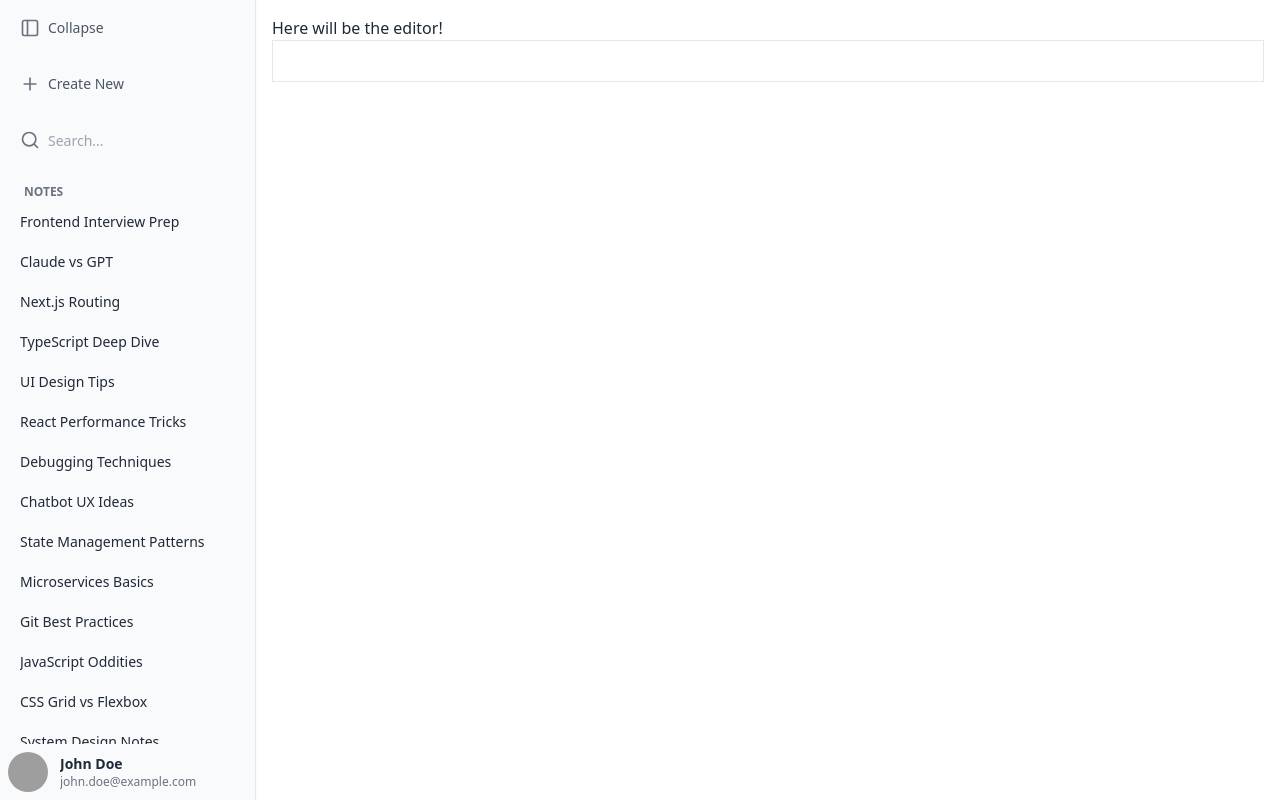
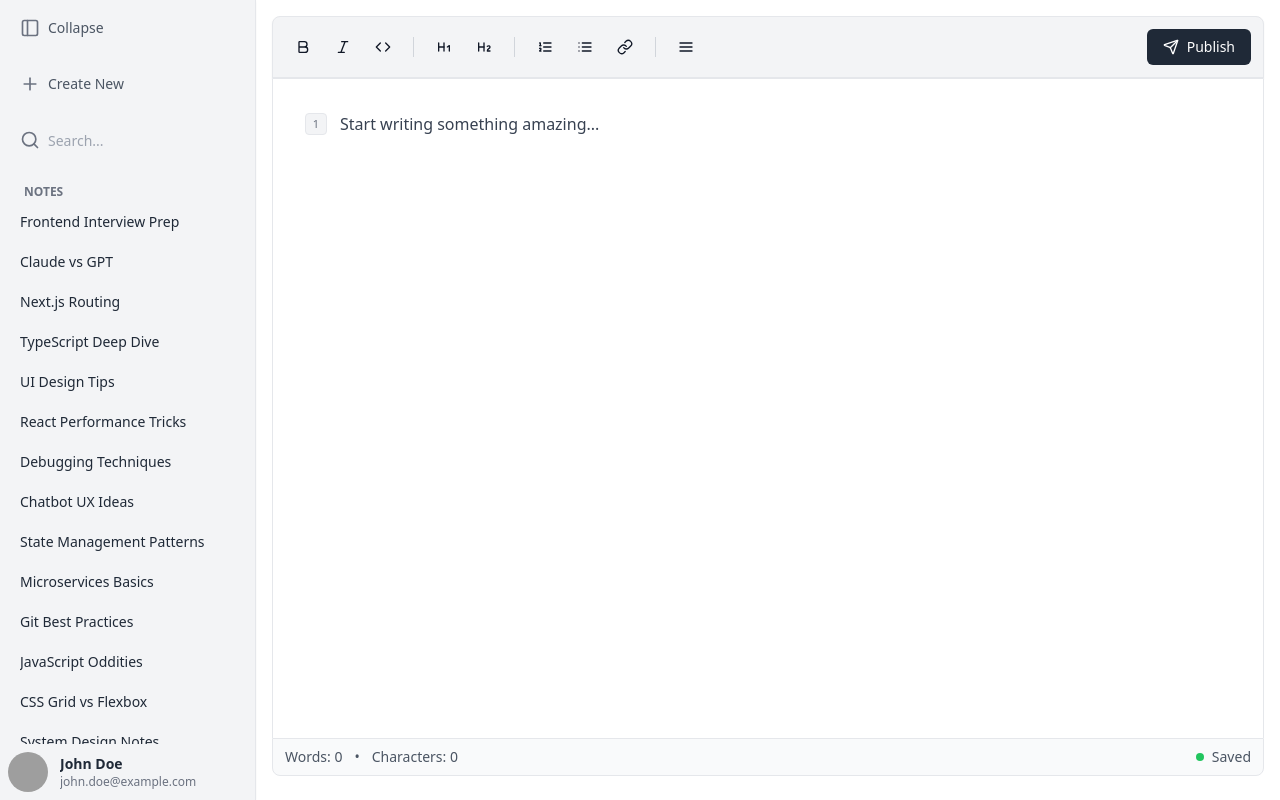
Before and after one commit to anuragsayshelloworld/docsfeed, a React (Vite) app: page / in a window 1280 px wide. Built offline with nearby package versions, Linux system fonts and the light colour scheme; grey boxes are pictures that could not be loaded.

Commit message:
Changes in UI of the editor

```diff
--- a/src/components/Sidebar.jsx
+++ b/src/components/Sidebar.jsx
@@ -21,7 +21,7 @@ export default function Sidebar() {
 
   return (
     <aside
-      className={`flex flex-col h-full border-r shadow-sm bg-gray-50 transition-[width] duration-300 ease-in-out
+      className={`flex flex-col h-full border-r shadow-sm bg-gray-100 transition-[width] duration-300 ease-in-out
         ${expandSidebar ? "w-64" : "w-16"}`}
     >
       <div className="flex flex-col flex-1 overflow-hidden">
--- a/src/components/nested-components/maincontent-nested-components/pages/Editor.jsx
+++ b/src/components/nested-components/maincontent-nested-components/pages/Editor.jsx
@@ -1,18 +1,100 @@
 import { EditorContent, useEditor } from "@tiptap/react";
 import StarterKit from "@tiptap/starter-kit";
+import {
+  Bold,
+  Italic,
+  Code,
+  List,
+  ListOrdered,
+  Link,
+  Send,
+  Heading1,
+  Heading2,
+  AlignJustify,
+} from "lucide-react";
+import "../../../../css/editor.css";
 
 export default function Editor() {
   const workSpace = useEditor({
     extensions: [StarterKit],
+    content: "<p>Start writing something amazing...</p>",
   });
-  if (!workSpace) {
-    return null;
-  }
+
+  if (!workSpace) return null;
 
   return (
-    <div className="flex flex-col">
-      <p>Here will be the editor!</p>
-      <EditorContent editor={workSpace} className="border p-2" />
+    <div className="w-full max-w-6xl mx-auto h-[95vh] flex flex-col">
+      {/* Toolbar */}
+      <div className="bg-gray-100 border border-gray-200 rounded-t-lg shadow-sm overflow-hidden">
+        <div className="flex flex-wrap items-center justify-between p-3 border-b border-gray-200 gap-2">
+          <div className="flex items-center gap-1">
+            <button className="flex items-center justify-center w-9 h-9 rounded-md text-gray-900 hover:bg-gray-100 transition-all duration-200">
+              <Bold className="w-4 h-4" />
+            </button>
+
+            <button className="flex items-center justify-center w-9 h-9 rounded-md text-gray-900 hover:bg-gray-100 transition-all duration-200">
+              <Italic className="w-4 h-4" />
+            </button>
+
+            <button className="flex items-center justify-center w-9 h-9 rounded-md text-gray-900 hover:bg-gray-100 transition-all duration-200">
+              <Code className="w-4 h-4" />
+            </button>
+
+            <div className="w-px h-5 bg-gray-300 mx-2"></div>
+
+            <button className="flex items-center justify-center w-9 h-9 rounded-md text-gray-900 hover:bg-gray-100 transition-all duration-200">
+              <Heading1 className="w-4 h-4" />
+            </button>
+
+            <button className="flex items-center justify-center w-9 h-9 rounded-md text-gray-900 hover:bg-gray-100 transition-all duration-200">
+              <Heading2 className="w-4 h-4" />
+            </button>
+
+            <div className="w-px h-5 bg-gray-300 mx-2"></div>
+
+            <button className="flex items-center justify-center w-9 h-9 rounded-md text-gray-900 hover:bg-gray-100 transition-all duration-200">
+              <ListOrdered className="w-4 h-4" />
+            </button>
+
+            <button className="flex items-center justify-center w-9 h-9 rounded-md text-gray-900 hover:bg-gray-100 transition-all duration-200">
+              <List className="w-4 h-4" />
+            </button>
+
+            <button className="flex items-center justify-center w-9 h-9 rounded-md text-gray-900 hover:bg-gray-100 transition-all duration-200">
+              <Link className="w-4 h-4" />
+            </button>
+
+            <div className="w-px h-5 bg-gray-300 mx-2"></div>
+
+            <button className="flex items-center justify-center w-9 h-9 rounded-md text-gray-900 hover:bg-gray-100 transition-all duration-200">
+              <AlignJustify className="w-4 h-4" />
+            </button>
+          </div>
+
+          <button className="flex items-center gap-2 px-4 py-2 bg-gray-800 hover:bg-gray-900 text-white text-sm rounded-md transition-colors duration-200">
+            <Send className="w-4 h-4" />
+            <span className="font-medium">Publish</span>
+          </button>
+        </div>
+      </div>
+
+      {/* Scrollable editor area */}
+      <div className="flex-1 overflow-y-auto bg-white border-x border-gray-200">
+        <EditorContent editor={workSpace} />
+      </div>
+
+      {/* Status bar */}
+      <div className="flex items-center justify-between px-3 py-2 bg-gray-50 rounded-b-lg border border-gray-200">
+        <div className="flex items-center gap-3 text-sm text-gray-600">
+          <span>Words: 0</span>
+          <span>•</span>
+          <span>Characters: 0</span>
+        </div>
+        <div className="flex items-center gap-2">
+          <div className="w-2 h-2 bg-green-500 rounded-full"></div>
+          <span className="text-sm text-gray-600">Saved</span>
+        </div>
+      </div>
     </div>
   );
 }
--- /dev/null
+++ b/src/css/editor.css
@@ -0,0 +1,277 @@
+/* Main ProseMirror editor styling */
+.ProseMirror {
+  min-height: 400px;
+  border: none;
+  padding: 32px;
+  outline: none;
+  font-family: system-ui, -apple-system, BlinkMacSystemFont, "Segoe UI", Roboto,
+    sans-serif;
+  font-size: 16px;
+  line-height: 1.7;
+  color: #374151;
+  background: white;
+}
+
+/* Clean focus state */
+.ProseMirror:focus {
+  outline: none;
+}
+
+/* Paragraph styling with subtle auto line numbering */
+.ProseMirror {
+  counter-reset: line-numbers;
+}
+
+.ProseMirror p {
+  margin-bottom: 18px;
+  margin-top: 0;
+  position: relative;
+  counter-increment: line-numbers;
+  padding-left: 35px;
+}
+
+.ProseMirror p:last-child {
+  margin-bottom: 0;
+}
+
+/* Subtle auto-numbering that matches sidebar aesthetic */
+.ProseMirror p::before {
+  content: counter(line-numbers);
+  position: absolute;
+  left: 0;
+  top: 2px;
+  width: 22px;
+  height: 22px;
+  background: #f3f4f6; /* Same as bg-gray-100 */
+  color: #6b7280; /* gray-500 */
+  border: 1px solid #e5e7eb; /* gray-200 */
+  border-radius: 4px;
+  display: flex;
+  align-items: center;
+  justify-content: center;
+  font-size: 11px;
+  font-weight: 500;
+  font-family: system-ui, sans-serif;
+}
+
+/* Slightly darker for better visibility on hover */
+.ProseMirror p:hover::before {
+  background: #e5e7eb; /* gray-200 */
+  color: #4b5563; /* gray-600 */
+}
+
+/* Special styling for empty paragraphs */
+.ProseMirror p.is-editor-empty::before {
+  background: #f9fafb; /* gray-50 */
+  color: #9ca3af; /* gray-400 */
+  border-color: #f3f4f6; /* gray-100 */
+}
+
+/* Make sure headings don't get numbered */
+.ProseMirror h1,
+.ProseMirror h2,
+.ProseMirror h3,
+.ProseMirror h4,
+.ProseMirror h5,
+.ProseMirror h6 {
+  counter-increment: none;
+  padding-left: 0;
+}
+
+.ProseMirror h1::before,
+.ProseMirror h2::before,
+.ProseMirror h3::before,
+.ProseMirror h4::before,
+.ProseMirror h5::before,
+.ProseMirror h6::before {
+  display: none;
+}
+
+/* Clean heading styles */
+.ProseMirror h1 {
+  font-size: 2.25em;
+  font-weight: 700;
+  margin-bottom: 20px;
+  margin-top: 28px;
+  line-height: 1.2;
+  color: #111827; /* gray-900 */
+}
+
+.ProseMirror h2 {
+  font-size: 1.75em;
+  font-weight: 600;
+  margin-bottom: 16px;
+  margin-top: 24px;
+  line-height: 1.3;
+  color: #1f2937; /* gray-800 */
+}
+
+.ProseMirror h3 {
+  font-size: 1.4em;
+  font-weight: 600;
+  margin-bottom: 14px;
+  margin-top: 20px;
+  line-height: 1.4;
+  color: #374151; /* gray-700 */
+}
+
+/* Simple list styling */
+.ProseMirror ol,
+.ProseMirror ul {
+  padding-left: 28px;
+  margin-bottom: 18px;
+  margin-top: 18px;
+}
+
+.ProseMirror li {
+  margin-bottom: 6px;
+  line-height: 1.7;
+}
+
+.ProseMirror li p {
+  margin-bottom: 6px;
+  padding-left: 0; /* Remove padding for list items */
+}
+
+.ProseMirror li p::before {
+  display: none; /* No numbering for list items */
+}
+
+.ProseMirror ol li {
+  list-style-type: decimal;
+  color: #374151;
+}
+
+.ProseMirror ul li {
+  list-style-type: disc;
+  color: #374151;
+}
+
+/* Clean code styling */
+.ProseMirror code {
+  background: #f3f4f6; /* gray-100 */
+  color: #374151; /* gray-700 */
+  padding: 3px 6px;
+  border-radius: 4px;
+  font-size: 0.9em;
+  font-family: "Monaco", "Menlo", "Ubuntu Mono", monospace;
+  border: 1px solid #e5e7eb; /* gray-200 */
+}
+
+/* Clean code block styling */
+.ProseMirror pre {
+  background: #f9fafb; /* gray-50 */
+  color: #374151; /* gray-700 */
+  padding: 20px;
+  border-radius: 6px;
+  margin: 20px 0;
+  overflow-x: auto;
+  font-family: "Monaco", "Menlo", "Ubuntu Mono", monospace;
+  font-size: 14px;
+  line-height: 1.6;
+  border: 1px solid #e5e7eb; /* gray-200 */
+}
+
+.ProseMirror pre code {
+  background: none;
+  color: inherit;
+  padding: 0;
+  border: none;
+  font-size: inherit;
+}
+
+/* Simple text styling */
+.ProseMirror strong {
+  font-weight: 600;
+  color: #111827; /* gray-900 */
+}
+
+.ProseMirror em {
+  font-style: italic;
+  color: #4b5563; /* gray-600 */
+}
+
+/* Clean link styling */
+.ProseMirror a {
+  color: #374151; /* gray-700 */
+  text-decoration: underline;
+  cursor: pointer;
+}
+
+.ProseMirror a:hover {
+  color: #111827; /* gray-900 */
+}
+
+/* Simple blockquote styling */
+.ProseMirror blockquote {
+  border-left: 3px solid #d1d5db; /* gray-300 */
+  background: #f9fafb; /* gray-50 */
+  padding: 16px 20px;
+  margin: 20px 0;
+  font-style: italic;
+  color: #4b5563; /* gray-600 */
+  border-radius: 0 4px 4px 0;
+}
+
+/* Clean horizontal rule */
+.ProseMirror hr {
+  border: none;
+  height: 1px;
+  background: #d1d5db; /* gray-300 */
+  margin: 24px 0;
+}
+
+/* Subtle placeholder styling */
+.ProseMirror p.is-editor-empty:first-child::before {
+  content: attr(data-placeholder);
+  color: #9ca3af; /* gray-400 */
+  float: left;
+  height: 0;
+  pointer-events: none;
+  font-style: italic;
+  position: absolute;
+  left: 35px;
+  top: 0;
+}
+
+/* Clean selection styling */
+.ProseMirror ::selection {
+  background: #e5e7eb; /* gray-200 */
+}
+
+/* Table styling */
+.ProseMirror table {
+  border-collapse: collapse;
+  margin: 20px 0;
+  width: 100%;
+  border: 1px solid #e5e7eb; /* gray-200 */
+}
+
+.ProseMirror td,
+.ProseMirror th {
+  border: 1px solid #e5e7eb; /* gray-200 */
+  padding: 8px 12px;
+  text-align: left;
+}
+
+.ProseMirror th {
+  background: #f3f4f6; /* gray-100 */
+  font-weight: 600;
+  color: #374151; /* gray-700 */
+}
+
+/* Responsive adjustments */
+@media (max-width: 768px) {
+  .ProseMirror {
+    padding: 20px;
+    font-size: 16px;
+  }
+
+  .ProseMirror h1 {
+    font-size: 2em;
+  }
+
+  .ProseMirror h2 {
+    font-size: 1.5em;
+  }
+}
```
